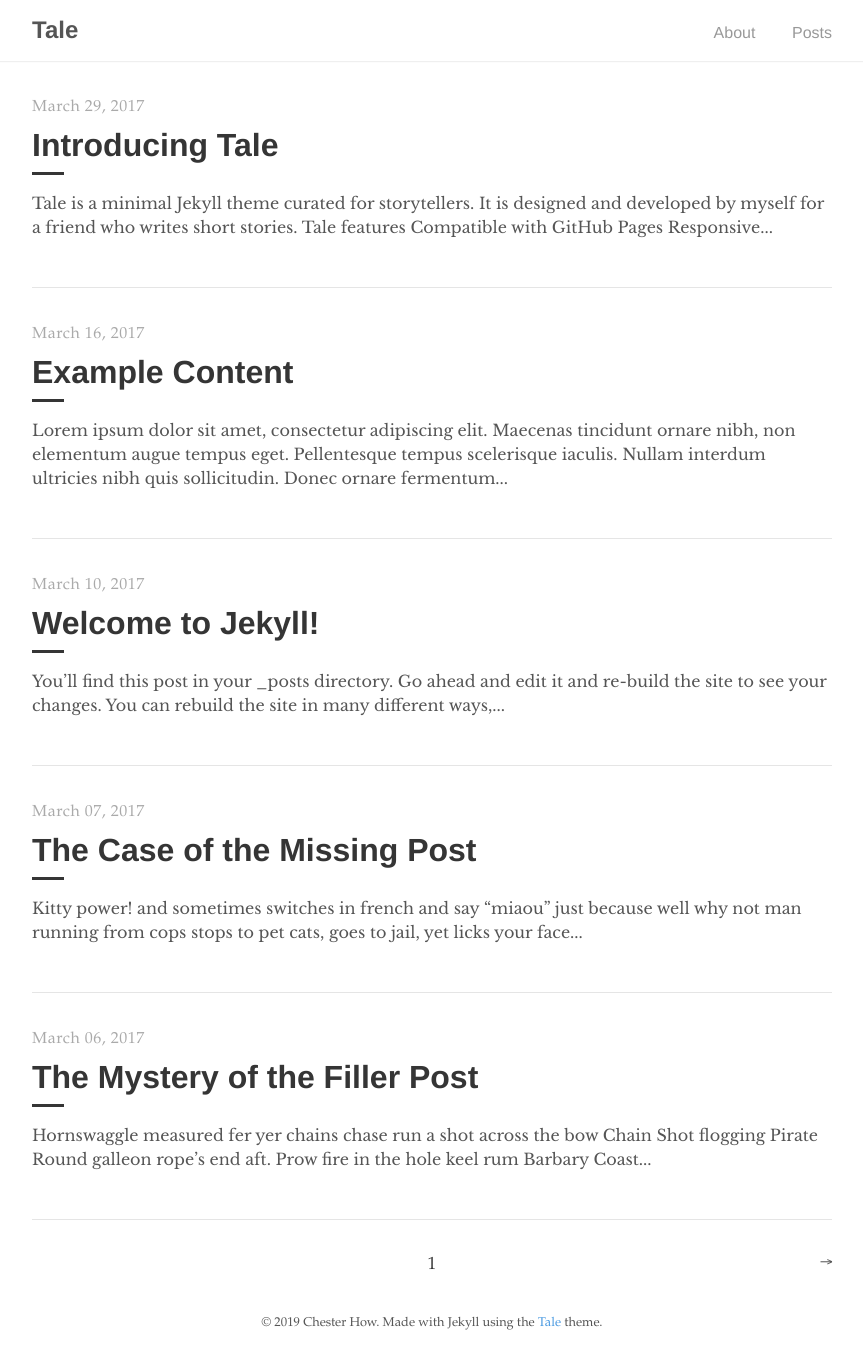
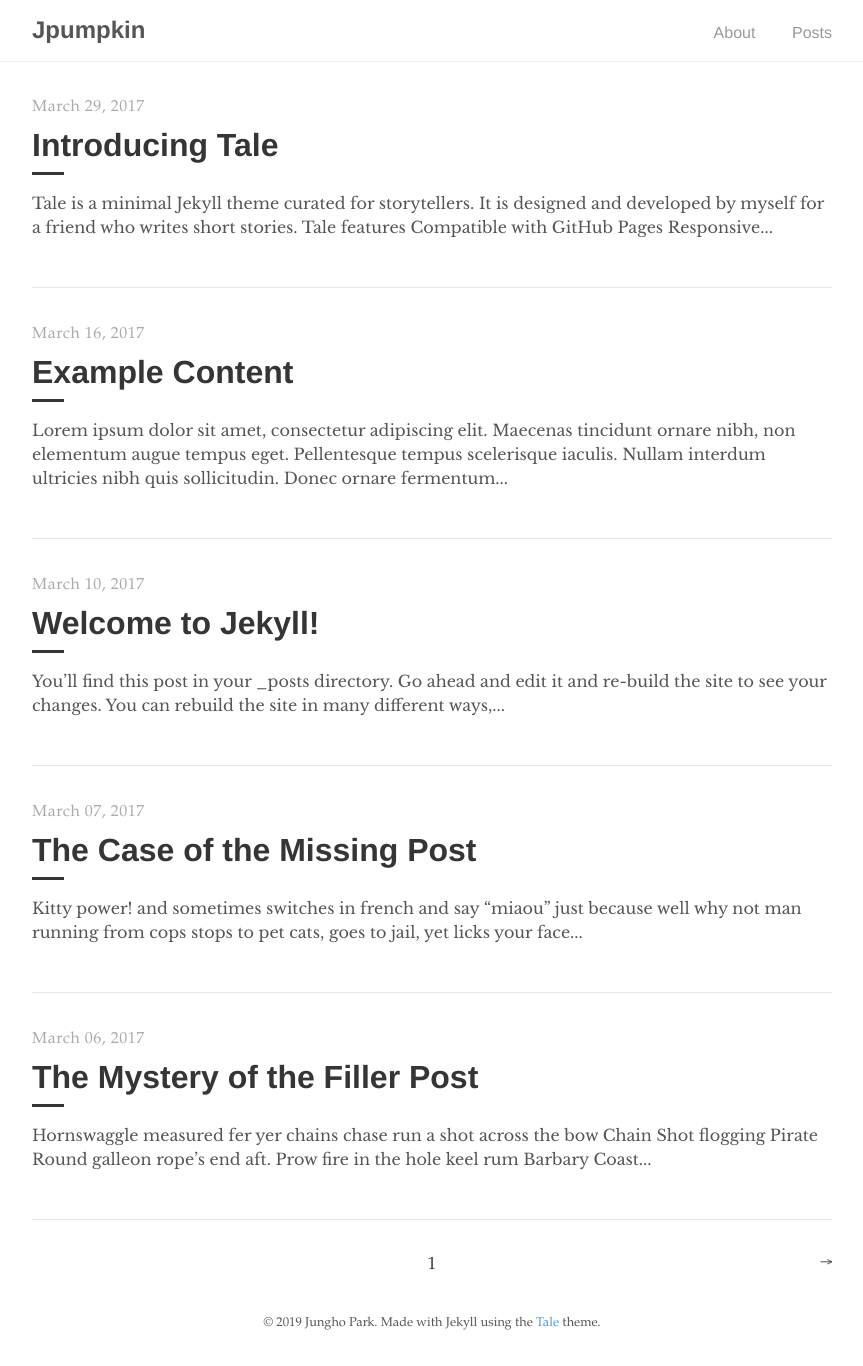
Before and after one commit to Jpumpkin93/Jpumpkin.github.io, a Jekyll site: the page built from index.html, in a window 1280 px wide. Shown: the whole page, without its empty margins (208-1071 px from the left). Built offline with Jekyll 4.4.1, drawn with Linux system fonts in a browser that asks for light colours; the list of posts is cut into pages by our own code.

Commit message:
config modified

```diff
--- a/_config.yml
+++ b/_config.yml
@@ -1,17 +1,17 @@
 # Site settings
-title:          Tale
-description:    "Minimal Jekyll theme for storytellers"
-baseurl:        "/tale"
-url:            "https://chesterhow.github.io"
+title:          Jpumpkin
+description:    "Dev Study"
+baseurl:        ""
+url:            "https://Jpumpkin93.github.io"
 
 # Google Analytics
 google_analytics: UA—XXXXXXXX-X
 
 # Author
 author:
-  name:         Chester How
-  url:          https://chester.how
-  email:        chesterhow@gmail.com
+  name:         Jungho Park
+  url:
+  email:        Jpumpkin@gmail.com
 
 # Build settings
 markdown:       kramdown
```
